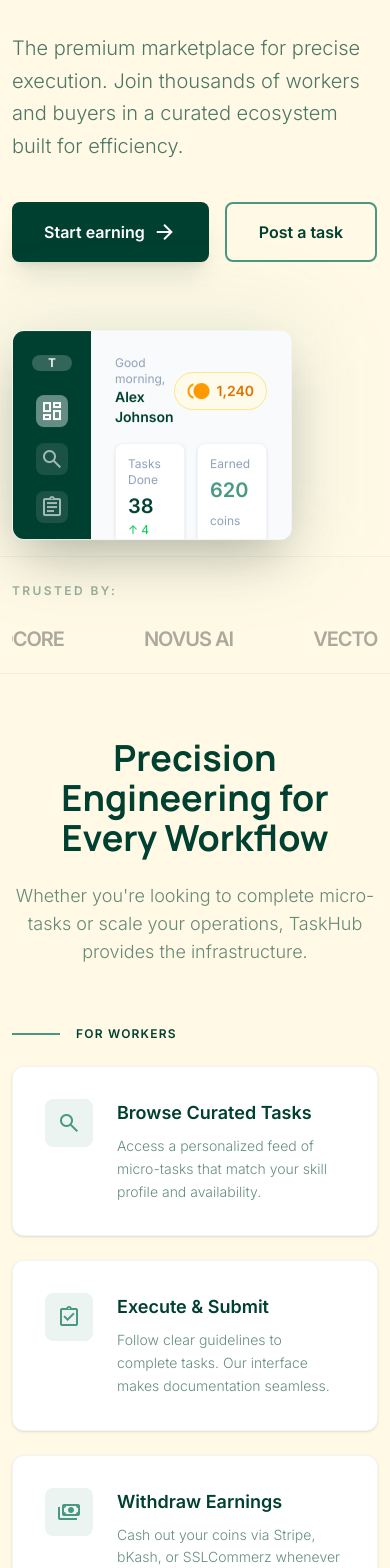
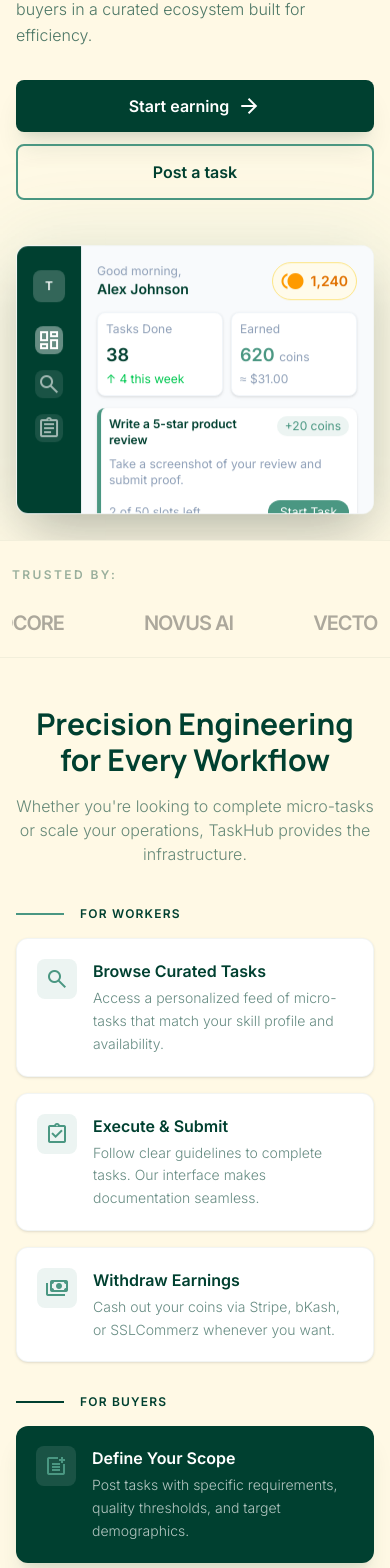
Before and after one commit to masumislambadsha/taskhub, a Next.js app: page / in a window 390 px wide. Shown: the part 312-1880 px from the top of the page. Built offline with nearby package versions, Linux system fonts and the light colour scheme; no server answers; the database is empty.

Commit message:
made the homepage responsive

```diff
--- a/src/app/(public)/page.tsx
+++ b/src/app/(public)/page.tsx
@@ -166,26 +166,29 @@ export default async function HomePage() {
       <HomeAnimations />
 
       {/* Hero */}
-      <section className="max-w-7xl mx-auto px-3 sm:px-6 md:px-8 py-5 md:py-24 grid lg:grid-cols-2 gap-16 items-center">
-        <div className="space-y-8">
+      <section className="max-w-7xl mx-auto px-4 sm:px-6 md:px-8 py-8 md:py-24 grid lg:grid-cols-2 gap-10 lg:gap-16 items-center overflow-hidden">
+        <div className="space-y-6 min-w-0">
           <h1
             data-gsap="hero-title"
-            className="font-headline text-5xl md:text-6xl font-extrabold text-primary leading-[1.1] tracking-tight"
+            className="font-headline text-4xl sm:text-5xl md:text-6xl font-extrabold text-primary leading-[1.1] tracking-tight"
           >
             Earn from micro tasks or{" "}
             <span className="text-secondary">get work done faster</span>
           </h1>
           <p
             data-gsap="hero-sub"
-            className="text-xl text-primary/70 leading-relaxed max-w-lg font-light"
+            className="text-base sm:text-lg md:text-xl text-primary/70 leading-relaxed font-light"
           >
             The premium marketplace for precise execution. Join thousands of
             workers and buyers in a curated ecosystem built for efficiency.
           </p>
-          <div data-gsap="hero-cta" className="flex flex-wrap gap-4 pt-2">
+          <div
+            data-gsap="hero-cta"
+            className="flex flex-col sm:flex-row gap-3 pt-2"
+          >
             <Link
               href="/register?role=worker"
-              className="bg-primary text-white px-8 py-4 rounded-lg font-bold flex items-center gap-2 shadow-xl shadow-primary/10 hover:scale-95 transition-transform"
+              className="bg-primary text-white px-7 py-3.5 rounded-lg font-bold flex items-center justify-center gap-2 shadow-xl shadow-primary/10 hover:scale-95 transition-transform"
             >
               Start earning
               <span className="material-symbols-outlined text-lg">
@@ -194,41 +197,46 @@ export default async function HomePage() {
             </Link>
             <Link
               href="/register?role=buyer"
-              className="border-2 border-secondary text-primary px-8 py-4 rounded-lg font-bold hover:bg-secondary/10 transition-colors"
+              className="border-2 border-secondary text-primary px-7 py-3.5 rounded-lg font-bold hover:bg-secondary/10 transition-colors text-center"
             >
               Post a task
             </Link>
           </div>
         </div>
-        <div data-gsap="hero-visual-wrapper">
-          <div data-gsap="hero-visual" className="relative hi w-[280px] md:w-auto lg:block">
+        <div
+          data-gsap="hero-visual-wrapper"
+          className="flex justify-center lg:justify-end"
+        >
+          <div
+            data-gsap="hero-visual"
+            className="relative w-full max-w-sm sm:max-w-md lg:max-w-full"
+          >
             <div className="absolute -inset-4 bg-secondary/10 rounded-[2rem] blur-2xl" />
             <div className="relative bg-white rounded-xl shadow-2xl overflow-hidden border border-primary/5 aspect-[4/3] flex">
-              {/* Sidebar */}
-              <div className="w-20 bg-primary h-full flex flex-col items-center py-6 gap-6">
-                <div className="w-10 h-10 rounded-lg bg-white/20 flex items-center justify-center">
+              <div className="w-16 sm:w-20 bg-primary h-full flex flex-col items-center py-6 gap-6">
+                <div className="w-8 h-8 sm:w-10 sm:h-10 rounded-lg bg-white/20 flex items-center justify-center">
                   <span className="text-white text-xs font-bold">T</span>
                 </div>
                 <div className="space-y-4">
-                  <div className="w-8 h-8 rounded-lg bg-white/40 flex items-center justify-center">
+                  <div className="w-7 h-7 sm:w-8 sm:h-8 rounded-lg bg-white/40 flex items-center justify-center">
                     <span className="material-symbols-outlined text-white text-sm">
                       dashboard
                     </span>
                   </div>
-                  <div className="w-8 h-8 rounded-lg bg-white/10 flex items-center justify-center">
+                  <div className="w-7 h-7 sm:w-8 sm:h-8 rounded-lg bg-white/10 flex items-center justify-center">
                     <span className="material-symbols-outlined text-white/60 text-sm">
                       search
                     </span>
                   </div>
-                  <div className="w-8 h-8 rounded-lg bg-white/10 flex items-center justify-center">
+                  <div className="w-7 h-7 sm:w-8 sm:h-8 rounded-lg bg-white/10 flex items-center justify-center">
                     <span className="material-symbols-outlined text-white/60 text-sm">
                       assignment
                     </span>
                   </div>
                 </div>
               </div>
-              {/* Main content */}
-              <div className="flex-1 p-6 bg-slate-50 flex flex-col gap-4">
+
+              <div className="flex-1 p-4 sm:p-6 bg-slate-50 flex flex-col gap-3 sm:gap-4">
                 <div className="flex justify-between items-center">
                   <div>
                     <p className="text-xs text-slate-400">Good morning,</p>
@@ -236,7 +244,7 @@ export default async function HomePage() {
                       Alex Johnson
                     </p>
                   </div>
-                  <div className="flex items-center gap-1.5 bg-amber-50 border border-amber-200 px-3 py-1.5 rounded-full">
+                  <div className="flex items-center gap-1.5 bg-amber-50 border border-amber-200 px-2 sm:px-3 py-1.5 rounded-full">
                     <span
                       className="material-symbols-outlined text-amber-500 text-sm"
                       style={{ fontVariationSettings: "'FILL' 1" }}
@@ -248,18 +256,20 @@ export default async function HomePage() {
                     </span>
                   </div>
                 </div>
-                {/* Stats */}
-                <div className="grid grid-cols-2 gap-3">
-                  <div className="bg-white rounded-lg p-3 shadow-sm border border-slate-100">
+
+                <div className="grid grid-cols-2 gap-2 sm:gap-3">
+                  <div className="bg-white rounded-lg p-2 sm:p-3 shadow-sm border border-slate-100">
                     <p className="text-xs text-slate-400 mb-1">Tasks Done</p>
-                    <p className="text-xl font-bold text-primary">38</p>
+                    <p className="text-lg sm:text-xl font-bold text-primary">
+                      38
+                    </p>
                     <p className="text-xs text-green-500 mt-0.5">
                       ↑ 4 this week
                     </p>
                   </div>
-                  <div className="bg-white rounded-lg p-3 shadow-sm border border-slate-100">
+                  <div className="bg-white rounded-lg p-2 sm:p-3 shadow-sm border border-slate-100">
                     <p className="text-xs text-slate-400 mb-1">Earned</p>
-                    <p className="text-xl font-bold text-secondary">
+                    <p className="text-lg sm:text-xl font-bold text-secondary">
                       620{" "}
                       <span className="text-xs font-normal text-slate-400">
                         coins
@@ -268,13 +278,13 @@ export default async function HomePage() {
                     <p className="text-xs text-slate-400 mt-0.5">≈ $31.00</p>
                   </div>
                 </div>
-                {/* Active task */}
-                <div className="bg-white rounded-lg p-3 shadow-sm border-l-4 border-secondary flex-1">
+
+                <div className="bg-white rounded-lg p-2 sm:p-3 shadow-sm border-l-4 border-secondary flex-1">
                   <div className="flex items-start justify-between mb-2">
                     <p className="text-xs font-semibold text-primary">
                       Write a 5-star product review
                     </p>
-                    <span className="text-xs bg-secondary/10 text-secondary px-2 py-0.5 rounded-full">
+                    <span className="text-xs bg-secondary/10 text-secondary px-2 py-0.5 rounded-full whitespace-nowrap ml-2">
                       +20 coins
                     </span>
                   </div>
@@ -295,7 +305,6 @@ export default async function HomePage() {
           </div>
         </div>
       </section>
-
       {/* Trusted By */}
       <section className="md:py-12 py-5 max-w-7xl px-3 md:px-8 mx-auto  border-y border-primary/5 overflow-hidden">
         <div className=" mb-6">
@@ -308,22 +317,22 @@ export default async function HomePage() {
 
       {/* How it works */}
       <section
-        className="max-w-7xl mx-auto px-3 py-16 md:px-8 md:py-32"
+        className="max-w-7xl mx-auto px-4 sm:px-6 md:px-8 py-12 md:py-32 overflow-hidden"
         id="how-it-works"
       >
-        <div data-gsap="fade-up" className="text-center mb-15 md:mb-24">
-          <h2 className="font-headline text-4xl font-bold text-primary mb-6">
+        <div data-gsap="fade-up" className="text-center mb-10 md:mb-24">
+          <h2 className="font-headline text-3xl sm:text-4xl font-bold text-primary mb-4 sm:mb-6">
             Precision Engineering for Every Workflow
           </h2>
-          <p className="text-primary/60 max-w-2xl mx-auto text-lg font-light">
+          <p className="text-primary/60 max-w-2xl mx-auto text-base sm:text-lg font-light">
             Whether you&apos;re looking to complete micro-tasks or scale your
             operations, TaskHub provides the infrastructure.
           </p>
         </div>
-        <div className="grid md:grid-cols-2 gap-16">
-          <div className="space-y-6">
+        <div className="grid md:grid-cols-2 gap-8 md:gap-16">
+          <div className="space-y-4 sm:space-y-6 min-w-0 w-full">
             <div className="flex items-center gap-4">
-              <div className="h-0.5 w-12 bg-secondary" />
+              <div className="h-0.5 w-12 bg-secondary shrink-0" />
               <span className="text-xs font-bold uppercase tracking-widest text-primary">
                 For Workers
               </span>
@@ -332,13 +341,15 @@ export default async function HomePage() {
               <div
                 key={s.title}
                 data-gsap="how-card"
-                className="bg-white p-8 rounded-xl shadow-sm border border-primary/5 flex gap-6 items-start"
+                className="bg-white p-5 sm:p-8 rounded-xl shadow-sm border border-primary/5 flex gap-4 sm:gap-6 items-start min-w-0"
               >
-                <div className="w-12 h-12 rounded-lg bg-secondary/10 flex items-center justify-center text-secondary shrink-0">
-                  <span className="material-symbols-outlined">{s.icon}</span>
+                <div className="w-10 h-10 sm:w-12 sm:h-12 rounded-lg bg-secondary/10 flex items-center justify-center text-secondary shrink-0">
+                  <span className="material-symbols-outlined text-base sm:text-xl">
+                    {s.icon}
+                  </span>
                 </div>
-                <div>
-                  <h3 className="font-bold text-lg mb-2 text-primary">
+                <div className="min-w-0">
+                  <h3 className="font-bold text-base sm:text-lg mb-1 sm:mb-2 text-primary">
                     {s.title}
                   </h3>
                   <p className="text-sm text-primary/60 leading-relaxed font-light">
@@ -348,9 +359,9 @@ export default async function HomePage() {
               </div>
             ))}
           </div>
-          <div className="space-y-6">
+          <div className="space-y-4 sm:space-y-6 min-w-0 w-full">
             <div className="flex items-center gap-4">
-              <div className="h-0.5 w-12 bg-primary" />
+              <div className="h-0.5 w-12 bg-primary shrink-0" />
               <span className="text-xs font-bold uppercase tracking-widest text-primary">
                 For Buyers
               </span>
@@ -359,13 +370,17 @@ export default async function HomePage() {
               <div
                 key={s.title}
                 data-gsap="how-card"
-                className="bg-primary p-8 rounded-xl shadow-xl shadow-primary/10 text-white flex gap-6 items-start"
+                className="bg-primary p-5 sm:p-8 rounded-xl shadow-xl shadow-primary/10 text-white flex gap-4 sm:gap-6 items-start min-w-0"
               >
-                <div className="w-12 h-12 rounded-lg bg-white/10 flex items-center justify-center text-secondary shrink-0">
-                  <span className="material-symbols-outlined">{s.icon}</span>
+                <div className="w-10 h-10 sm:w-12 sm:h-12 rounded-lg bg-white/10 flex items-center justify-center text-secondary shrink-0">
+                  <span className="material-symbols-outlined text-base sm:text-xl">
+                    {s.icon}
+                  </span>
                 </div>
-                <div>
-                  <h3 className="font-bold text-lg mb-2">{s.title}</h3>
+                <div className="min-w-0">
+                  <h3 className="font-bold text-base sm:text-lg mb-1 sm:mb-2">
+                    {s.title}
+                  </h3>
                   <p className="text-sm text-white/70 leading-relaxed font-light">
                     {s.desc}
                   </p>
@@ -375,56 +390,56 @@ export default async function HomePage() {
           </div>
         </div>
       </section>
-
       {/* Stats */}
       <StatsSection />
 
       {/* Features for Workers */}
-      <section className="max-w-7xl mx-auto px-3 sm:px-8 py-15 md:py-32">
-        <div className="flex flex-col lg:flex-row gap-20 items-center">
-          <div data-gsap="feature-text" className="lg:w-1/2">
+      <section className="max-w-7xl mx-auto px-4 sm:px-6 md:px-8 py-12 md:py-32 overflow-hidden">
+        <div className="flex flex-col lg:flex-row gap-12 lg:gap-20 items-center">
+          <div data-gsap="feature-text" className="lg:w-1/2 w-full min-w-0">
             <div className="inline-block px-3 py-1 bg-secondary/10 text-secondary text-xs font-bold uppercase tracking-widest rounded mb-6">
               Empowering Talent
             </div>
-            <h2 className="font-headline text-4xl font-bold text-primary mb-8">
+            <h2 className="font-headline text-3xl sm:text-4xl font-bold text-primary mb-6 sm:mb-8">
               Work on your terms, get paid for your precision
             </h2>
-            <div className="space-y-10">
+            <div className="space-y-7 sm:space-y-10">
               {WORKER_FEATURES.map((f) => (
                 <div
                   key={f.title}
                   data-gsap="feature-item"
-                  className="flex gap-6"
+                  className="flex gap-4 sm:gap-6"
                 >
-                  <span className="material-symbols-outlined text-secondary mt-1">
+                  <span className="material-symbols-outlined text-secondary mt-1 shrink-0">
                     {f.icon}
                   </span>
-                  <div>
-                    <h4 className="font-bold text-primary text-xl mb-2">
+                  <div className="min-w-0">
+                    <h4 className="font-bold text-primary text-lg sm:text-xl mb-1 sm:mb-2">
                       {f.title}
                     </h4>
-                    <p className="text-primary/60 font-light">{f.desc}</p>
+                    <p className="text-primary/60 font-light text-sm sm:text-base">
+                      {f.desc}
+                    </p>
                   </div>
                 </div>
               ))}
             </div>
           </div>
-          <div data-gsap="feature-visual" className="lg:w-1/2 w-full">
-            <div className="bg-white p-5  md:p-10 rounded-2xl shadow-2xl border border-primary/5 relative overflow-hidden">
+          <div data-gsap="feature-visual" className="lg:w-1/2 w-full min-w-0">
+            <div className="bg-white p-5 md:p-10 rounded-2xl shadow-2xl border border-primary/5 relative overflow-hidden">
               <div className="absolute top-0 right-0 p-8">
                 <span className="material-symbols-outlined text-accent text-6xl opacity-10">
                   payments
                 </span>
               </div>
-              <div className="space-y-6">
-                {/* Profile */}
-                <div className="flex items-center gap-4">
-                  <div className="w-12 h-12 rounded-full bg-secondary/10 flex items-center justify-center">
+              <div className="space-y-5 sm:space-y-6">
+                <div className="flex items-center gap-3 sm:gap-4">
+                  <div className="w-10 h-10 sm:w-12 sm:h-12 rounded-full bg-secondary/10 flex items-center justify-center shrink-0">
                     <span className="material-symbols-outlined text-secondary">
                       person
                     </span>
                   </div>
-                  <div>
+                  <div className="min-w-0">
                     <div className="font-bold text-primary text-sm">
                       Maria S.
                     </div>
@@ -432,11 +447,10 @@ export default async function HomePage() {
                       Top Contributor · Level 4
                     </div>
                   </div>
-                  <span className="ml-auto text-xs font-bold px-2 py-1 bg-green-50 text-green-600 rounded-full">
+                  <span className="ml-auto text-xs font-bold px-2 py-1 bg-green-50 text-green-600 rounded-full shrink-0">
                     Active
                   </span>
                 </div>
-                {/* Recent tasks */}
                 <div className="space-y-3">
                   {[
                     {
@@ -457,9 +471,9 @@ export default async function HomePage() {
                   ].map((t) => (
                     <div
                       key={t.task}
-                      className="flex items-center justify-between text-sm"
+                      className="flex items-center justify-between text-sm gap-2"
                     >
-                      <span className="text-primary/70 truncate max-w-[200px]">
+                      <span className="text-primary/70 truncate min-w-0">
                         {t.task}
                       </span>
                       <div className="flex items-center gap-2 shrink-0">
@@ -475,18 +489,17 @@ export default async function HomePage() {
                     </div>
                   ))}
                 </div>
-                {/* Earnings */}
-                <div className="pt-4 border-t border-slate-100 flex justify-between items-center">
+                <div className="pt-4 border-t border-slate-100 flex justify-between items-center gap-2">
                   <span className="text-sm font-bold text-primary">
                     Earnings this week
                   </span>
-                  <span className="text-2xl font-bold text-secondary">
+                  <span className="text-xl sm:text-2xl font-bold text-secondary shrink-0">
                     $<CountUp value={342.5} decimals={2} />
                   </span>
                 </div>
                 <Link
                   href="/register?role=worker"
-                  className="block w-full py-4 bg-secondary text-white font-bold rounded-lg shadow-lg shadow-secondary/20 text-center hover:scale-95 transition-transform"
+                  className="block w-full py-3.5 sm:py-4 bg-secondary text-white font-bold rounded-lg shadow-lg shadow-secondary/20 text-center hover:scale-95 transition-transform"
                 >
                   Withdraw Funds
                 </Link>
@@ -495,50 +508,41 @@ export default async function HomePage() {
           </div>
         </div>
       </section>
-
       {/* Features for Buyers */}
-      <section className="bg-white py-15 md:py-32" id="buyers">
-        <div className="max-w-7xl mx-auto px-3 md:px-8">
-          <div className="flex flex-col lg:flex-row-reverse gap-20 items-center">
-            <div data-gsap="feature-text" className="lg:w-1/2">
+      <section className="bg-white py-12 md:py-32 overflow-hidden" id="buyers">
+        <div className="max-w-7xl mx-auto px-4 sm:px-6 md:px-8">
+          <div className="flex flex-col lg:flex-row-reverse gap-12 lg:gap-20 items-center">
+            <div data-gsap="feature-text" className="lg:w-1/2 w-full min-w-0">
               <div className="inline-block px-3 py-1 bg-primary/5 text-primary text-xs font-bold uppercase tracking-widest rounded mb-6">
                 For Business Scale
               </div>
-              <h2 className="font-headline text-4xl font-bold text-primary mb-8">
+              <h2 className="font-headline text-3xl sm:text-4xl font-bold text-primary mb-6 sm:mb-8">
                 Deploy micro-tasks at global scale with zero friction
               </h2>
-              <div className="space-y-10">
+              <div className="space-y-7 sm:space-y-10">
                 {BUYER_FEATURES.map((f) => (
-                  <div
-                    key={f.title}
-                    data-gsap="feature-item"
-                    className="flex gap-6"
-                  >
-                    <span className="material-symbols-outlined text-primary mt-1">
-                      {f.icon}
-                    </span>
-                    <div>
-                      <h4 className="font-bold text-primary text-xl mb-2">
-                        {f.title}
-                      </h4>
-                      <p className="text-primary/60 font-light">{f.desc}</p>
+                  <div key={f.title} data-gsap="feature-item" className="flex gap-4 sm:gap-6">
+                    <span className="material-symbols-outlined text-primary mt-1 shrink-0">{f.icon}</span>
+                    <div className="min-w-0">
+                      <h4 className="font-bold text-primary text-lg sm:text-xl mb-1 sm:mb-2">{f.title}</h4>
+                      <p className="text-primary/60 font-light text-sm sm:text-base">{f.desc}</p>
                     </div>
                   </div>
                 ))}
               </div>
             </div>
-            <div data-gsap="feature-visual" className="lg:w-1/2 w-full">
+            <div data-gsap="feature-visual" className="lg:w-1/2 w-full min-w-0">
               <div className="bg-primary rounded-2xl p-5 sm:p-10 shadow-2xl overflow-hidden relative">
                 <div className="absolute inset-0 bg-gradient-to-br from-white/5 to-transparent" />
-                <div className="relative space-y-6">
-                  <div className="flex justify-between items-center text-white/50 text-xs font-bold uppercase tracking-widest">
+                <div className="relative space-y-4 sm:space-y-6">
+                  <div className="flex justify-between items-center text-white/50 text-xs font-bold uppercase tracking-widest gap-2">
                     <span>Real-time Operations</span>
-                    <span className="flex items-center gap-1">
+                    <span className="flex items-center gap-1 shrink-0">
                       <span className="w-2 h-2 rounded-full bg-emerald-500 animate-pulse" />
                       Live
                     </span>
                   </div>
-                  <div className="h-48 bg-white/5 rounded-xl border border-white/10 p-6 flex items-end gap-2">
+                  <div className="h-36 sm:h-48 bg-white/5 rounded-xl border border-white/10 p-4 sm:p-6 flex items-end gap-2">
                     {[20, 40, 80, 60, 90, 50].map((h, i) => (
                       <div
                         key={i}
@@ -547,22 +551,14 @@ export default async function HomePage() {
                       />
                     ))}
                   </div>
-                  <div className="grid grid-cols-2 gap-4">
-                    <div className="bg-white/5 p-4 rounded-lg border border-white/10">
-                      <div className="text-[10px] uppercase text-white/40 mb-1">
-                        Active Workers
-                      </div>
-                      <div className="text-xl font-bold text-white">
-                        <CountUp value={8294} />
-                      </div>
+                  <div className="grid grid-cols-2 gap-3 sm:gap-4">
+                    <div className="bg-white/5 p-3 sm:p-4 rounded-lg border border-white/10">
+                      <div className="text-[10px] uppercase text-white/40 mb-1">Active Workers</div>
+                      <div className="text-lg sm:text-xl font-bold text-white"><CountUp value={8294} /></div>
                     </div>
-                    <div className="bg-white/5 p-4 rounded-lg border border-white/10">
-                      <div className="text-[10px] uppercase text-white/40 mb-1">
-                        Cost Per Task
-                      </div>
-                      <div className="text-xl font-bold text-white">
-                        $<CountUp value={0.02} decimals={2} />
-                      </div>
+                    <div className="bg-white/5 p-3 sm:p-4 rounded-lg border border-white/10">
+                      <div className="text-[10px] uppercase text-white/40 mb-1">Cost Per Task</div>
+                      <div className="text-lg sm:text-xl font-bold text-white">$<CountUp value={0.02} decimals={2} /></div>
                     </div>
                   </div>
                 </div>
@@ -571,7 +567,6 @@ export default async function HomePage() {
           </div>
         </div>
       </section>
-
       {/* Coin Economy */}
       <section className="max-w-7xl mx-auto px-3 md:px-8 py-15 md:py-20">
         <div className="grid md:grid-cols-2 gap-12 items-center">
```
